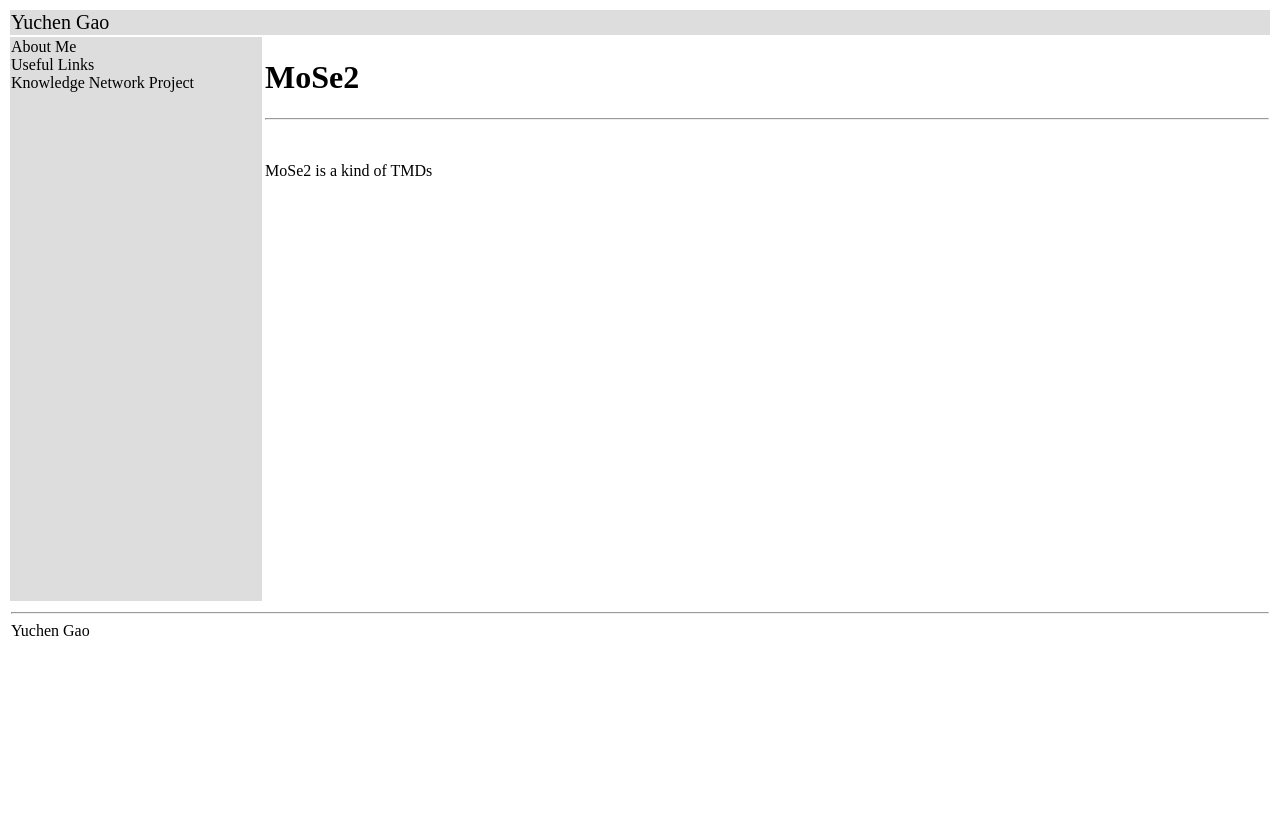
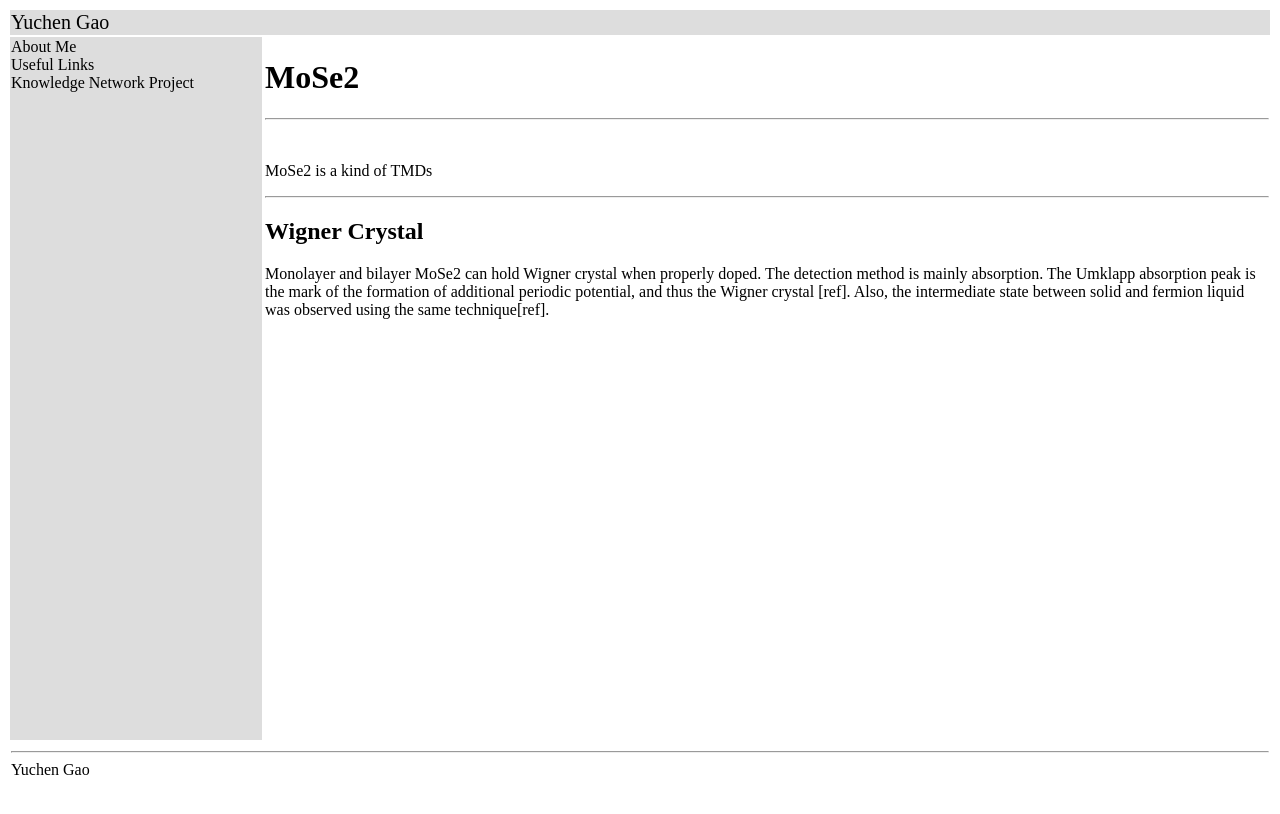
Before and after one commit to GYC1999/GYC1999.github.io, a Jekyll site: the page built from Knowledge_Network_project/MoSe2.html, in a window 1280 px wide. Shown: the top 814 px of the page. Built offline with Jekyll 4.4.1, drawn with Linux system fonts in a browser that asks for light colours.

Commit message:
Update MoSe2.html

```diff
--- a/Knowledge_Network_project/MoSe2.html
+++ b/Knowledge_Network_project/MoSe2.html
@@ -36,7 +36,11 @@ layout: default
     <p></p>
     <hr><br>
     <p>MoSe2 is a kind of <a href="https://gyc1999.github.io/Knowledge_Network_project/TMDs.html">TMDs</a></p>
-
+    <hr>
+    <h2><a href=https://gyc1999.github.io/Knowledge_Network_project/Wigner_Crystal.html>Wigner Crystal</a></h2>
+    <p>Monolayer and bilayer MoSe2 can hold Wigner crystal when properly doped. The detection method is mainly absorption.
+      The Umklapp absorption peak is the mark of the formation of additional periodic potential, and thus the Wigner crystal
+      [<a href="https://www.nature.com/articles/s41586-021-03590-4">ref</a>]. Also, the intermediate state between solid and fermion liquid was observed using the same technique[<a href="https://www.nature.com/articles/s41567-024-02759-8">ref</a>].</p>
   </div>
 
 </body>
```
